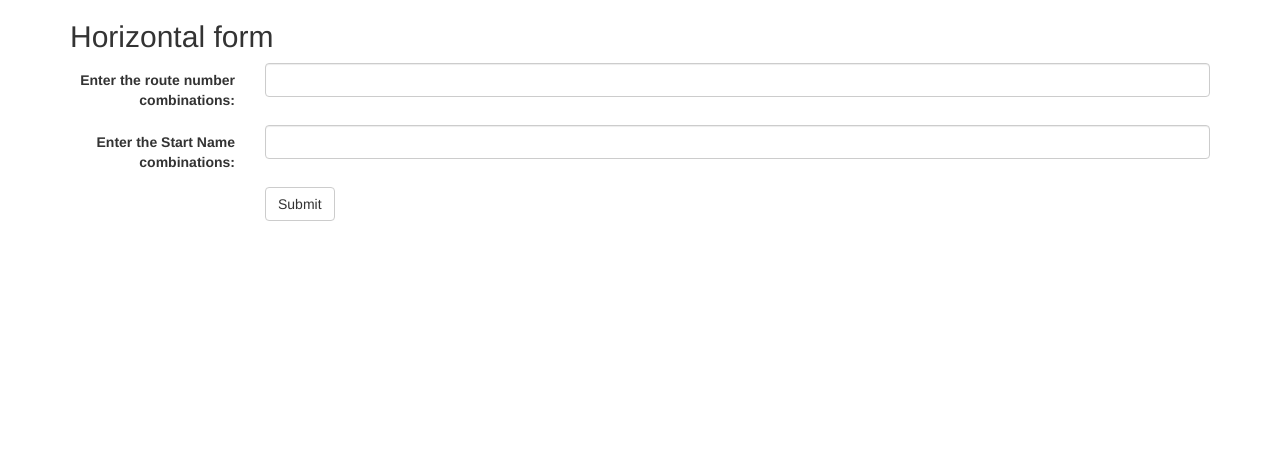
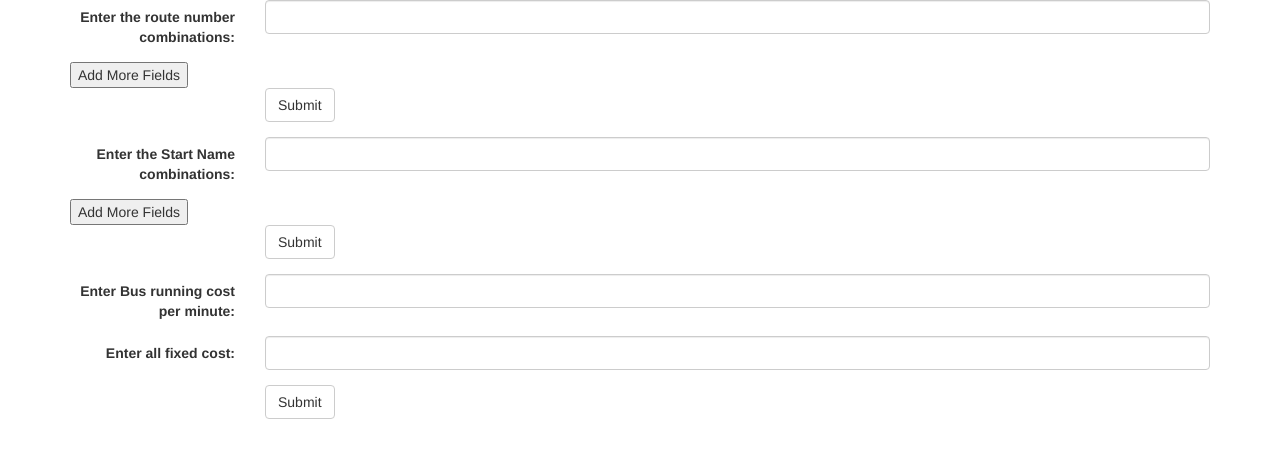
Before and after one commit to jatindalvi/BESTFrontend, a Django app: page / in a window 1280 px wide. Shown: the top 458 px of the page. Run offline with Django 3.2, Linux system fonts and the light colour scheme; some libraries are stand-ins or nearby versions.

Commit message:
update home.html

```diff
--- a/website/templates/home.html
+++ b/website/templates/home.html
@@ -16,18 +16,45 @@
 <body>
 
 <div class="container">
-  <h2>Horizontal form</h2>
   <form class="form-horizontal" action="/action_page.php">
     <div class="form-group">
       <label class="control-label col-sm-2">Enter the route number combinations:</label>
       <div class="col-sm-10">
-        <input type="email" class="form-control">
+        <input type="text" class="form-control">
+      </div>
+    </div>
+    <div class="input_fields_wrap">
+    <button class="add_field_button">Add More Fields</button>
+</div>
+    <div class="form-group">
+      <div class="col-sm-offset-2 col-sm-10">
+        <button type="submit" class="btn btn-default">Submit</button>
       </div>
     </div>
     <div class="form-group">
       <label class="control-label col-sm-2">Enter the Start Name combinations:</label>
       <div class="col-sm-10">
-        <input type="password" class="form-control" >
+        <input type="text" class="form-control" >
+      </div>
+    </div>
+    <div class="input_fields_wrap">
+    <button class="add_field_button">Add More Fields</button>
+</div>
+    <div class="form-group">
+      <div class="col-sm-offset-2 col-sm-10">
+        <button type="submit" class="btn btn-default">Submit</button>
+      </div>
+    </div>
+    <div class="form-group">
+      <label class="control-label col-sm-2">Enter Bus running cost per minute:</label>
+      <div class="col-sm-10">
+        <input type="number" class="form-control" >
+      </div>
+    </div>
+    <div class="form-group">
+      <label class="control-label col-sm-2">Enter all fixed cost:</label>
+      <div class="col-sm-10">
+        <input type="number" class="form-control" >
       </div>
     </div>
     <div class="form-group">
```
